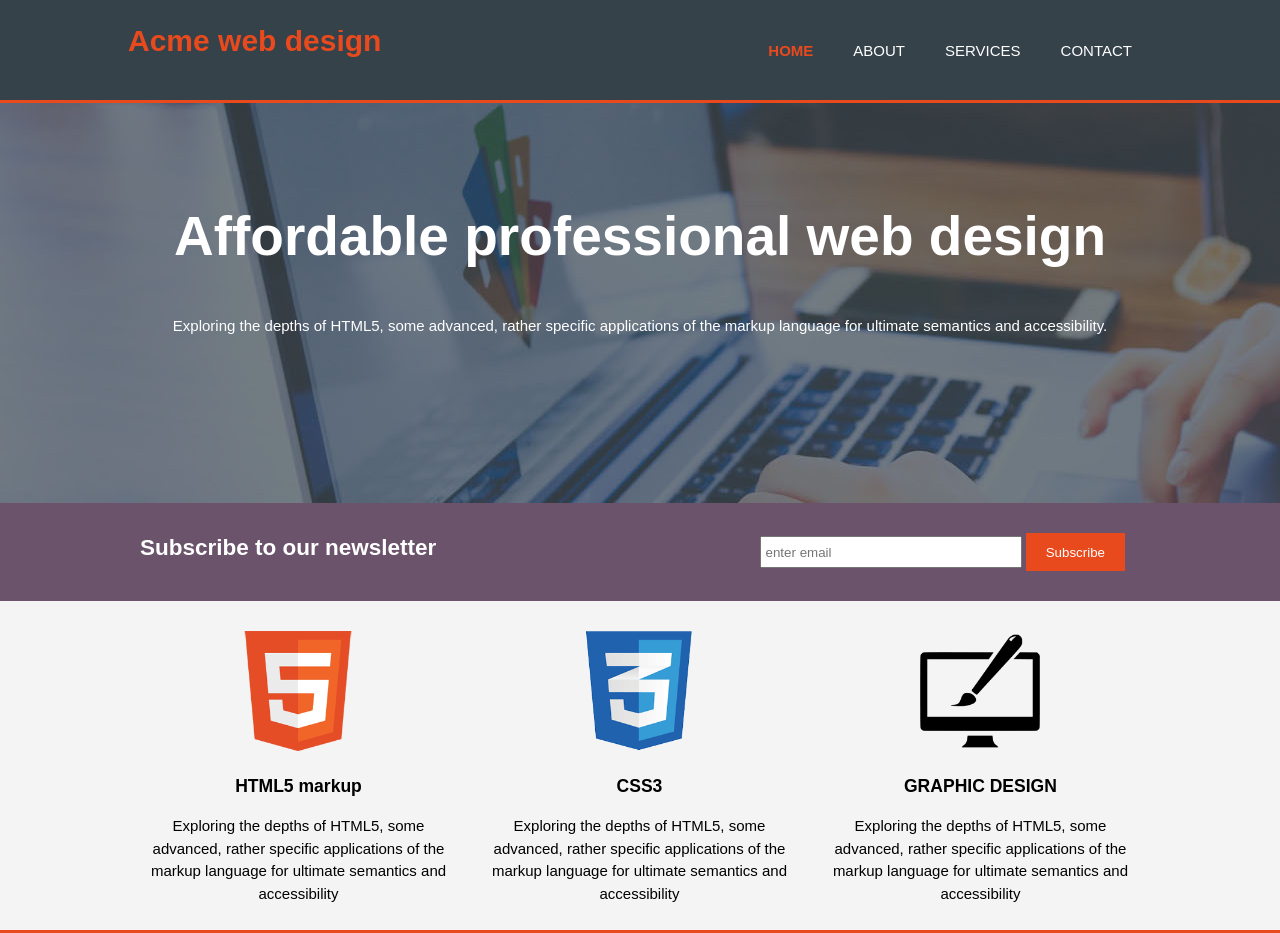
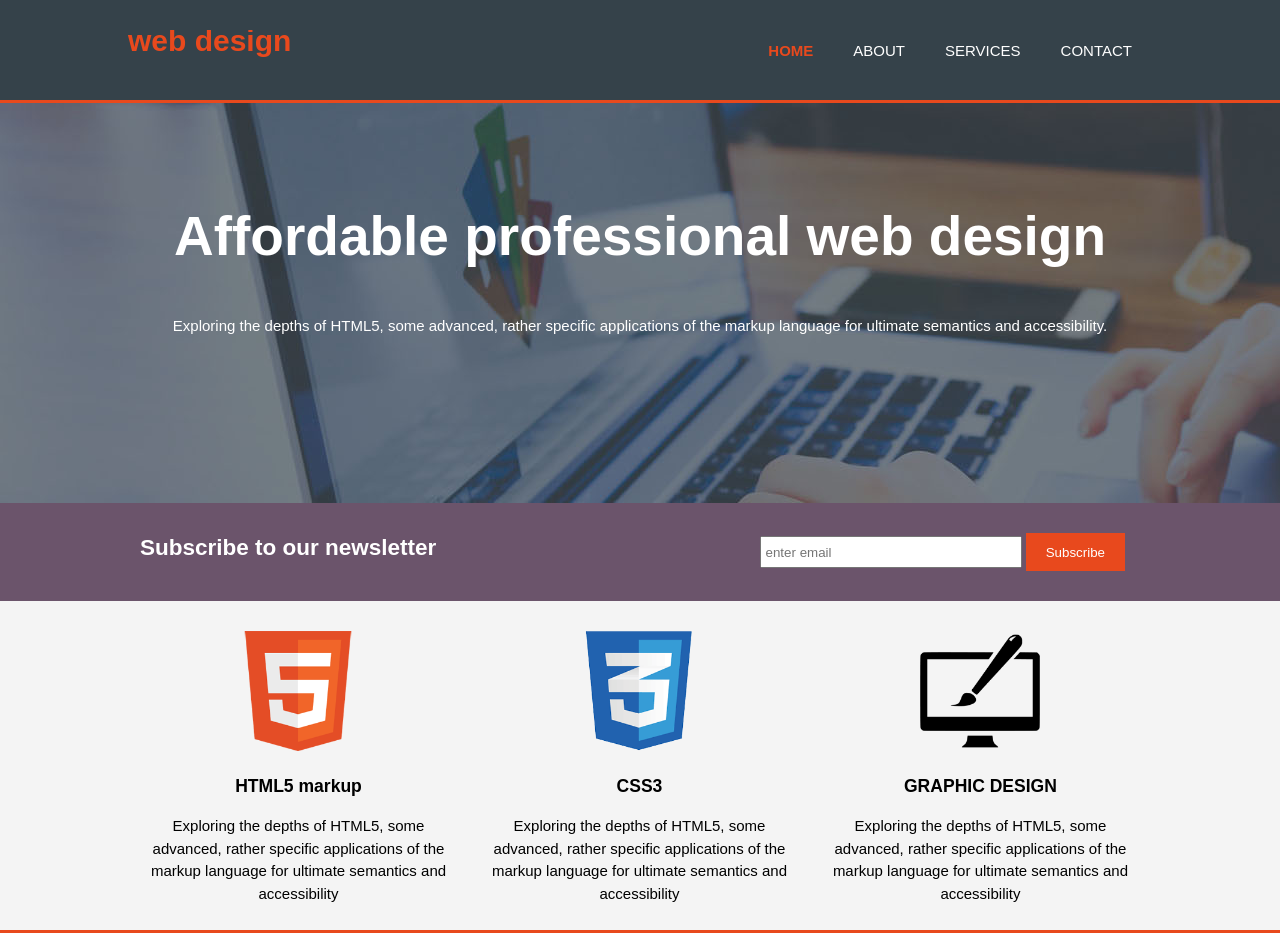
Before and after one commit to aks9034/aks9034.github.io, a plain HTML site: page website/index.html in a window 1280 px wide. Shown: the top 933 px of the page. Drawn offline with Linux system fonts and the light colour scheme.

Commit message:
Update index.html

```diff
--- a/website/index.html
+++ b/website/index.html
@@ -12,7 +12,7 @@
     <header>
          <div class="container">
             <div id="branding">
-                <h1><span class="highlight">Acme<span> web design</h1>
+                <h1><span class="highlight">web design<span> </h1>
             </div>
             <nav>
                 <ul>
```
